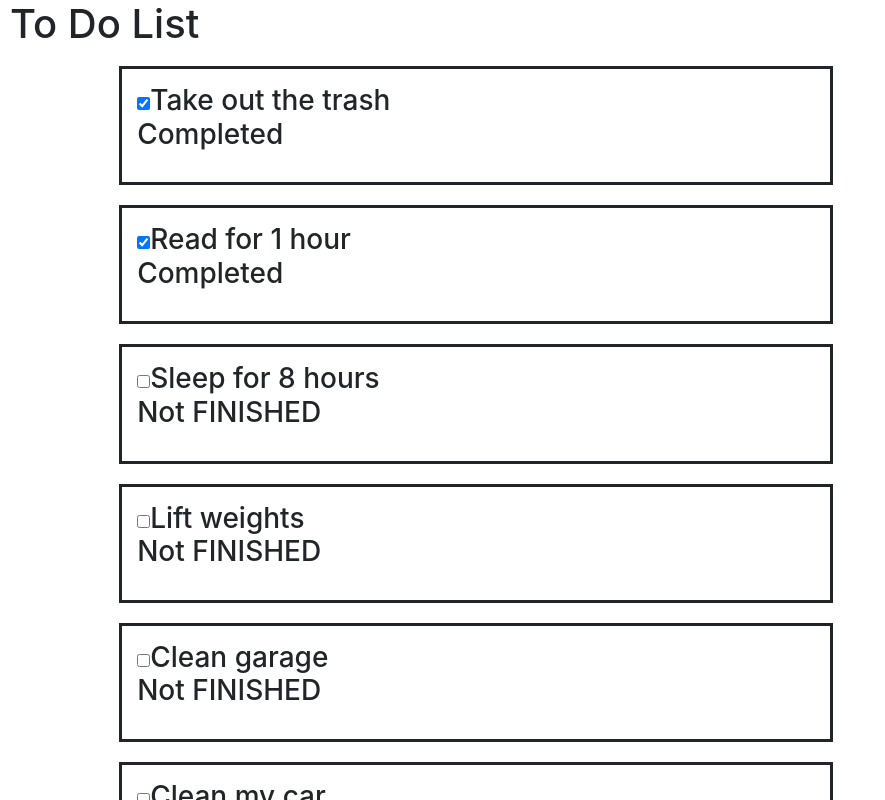
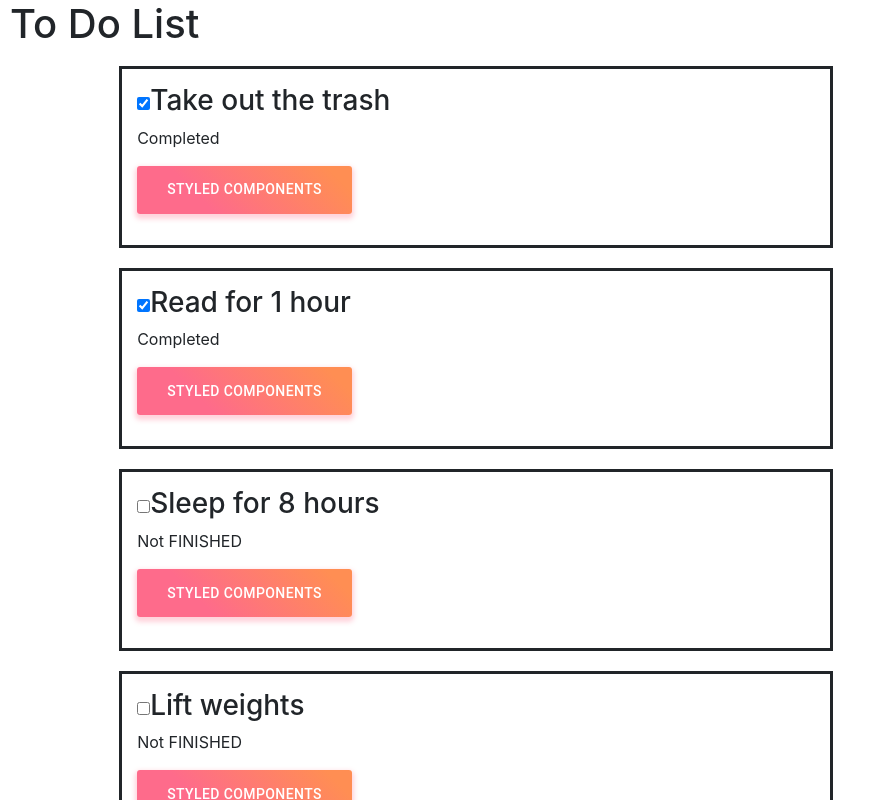
Before and after one commit to aondoe/toDoApp, a React (Create React App) app in the folder todo/: page / in a window 1280 px wide. Shown: the top 800 px of the page, without its empty margins (0-885 px from the left). Built offline with nearby package versions, Linux system fonts and the light colour scheme.

Commit message:
-Adding styling to the button here. -took away the imports for the button off of the ToDoModel.js -Added "imports for the button" on to the ToDoFormat.js file.

```diff
--- a/todo/src/Button.js
+++ b/todo/src/Button.js
@@ -12,6 +12,6 @@ const MyButton = styled(Button)({
   padding: '0 30px',
 });
 
-export default function StyledComponents() {
+export default function StyledComponents(){
   return <MyButton>Styled Components</MyButton>;
 }
--- a/todo/src/ToDoFormat.js
+++ b/todo/src/ToDoFormat.js
@@ -1,5 +1,6 @@
 import React from 'react';
 import ReactDOM from 'react-dom';
+import MyButton from "./Button";
 import "./todo.css"
 
 //Below is the model for the tasks and todo.
@@ -14,13 +15,17 @@ function ToDoFormat(props){
                 </div>
                  <div class="col-lg-7">
                     <div class={taskClass}>
-                        <h3>
-                            <input type="checkbox"  checked={props.item.finished} />
+                            <h3>
+                                <input type="checkbox"  checked={props.item.finished} />
                                     {props.task_name}
+                            </h3>
                                 <p class="response" onclick="alert('Suspend')">
                                     {props.item.finished?"Completed":"Not FINISHED"}
                                 </p>
-                            </h3>
+                                <p>
+                                    <MyButton>This will do something in the future</MyButton>
+                                </p>
+
                         </div>
                     </div>
                 <div class="col-lg-4">
--- a/todo/src/ToDoModel.js
+++ b/todo/src/ToDoModel.js
@@ -1,8 +1,6 @@
 import React from 'react';
 import todoList from "./TodoList";
 import ToDoFormat from './ToDoFormat';
-import Button from '@material-ui/core/Button';
-import MyButton from "./Button";
 import './todo.css'
 
 let ourTasks=todoList.map(tasks=> <ToDoFormat key={tasks.id} task_name={tasks.task_name} finished={tasks.finshed} item={tasks} />);
@@ -23,7 +21,6 @@ function ToDoModel(){
 
              */}
         </div>
-
     )
 }
 
```
